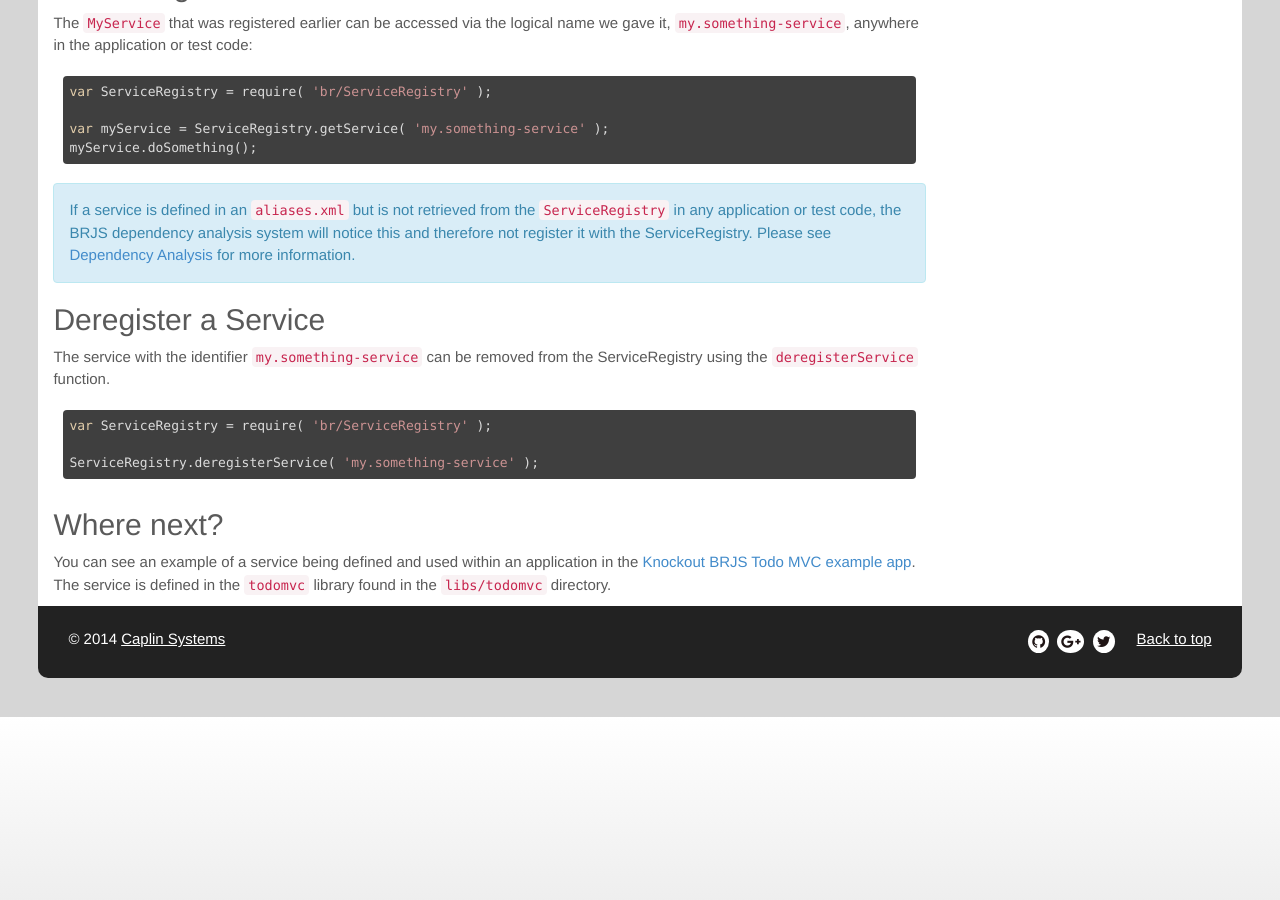
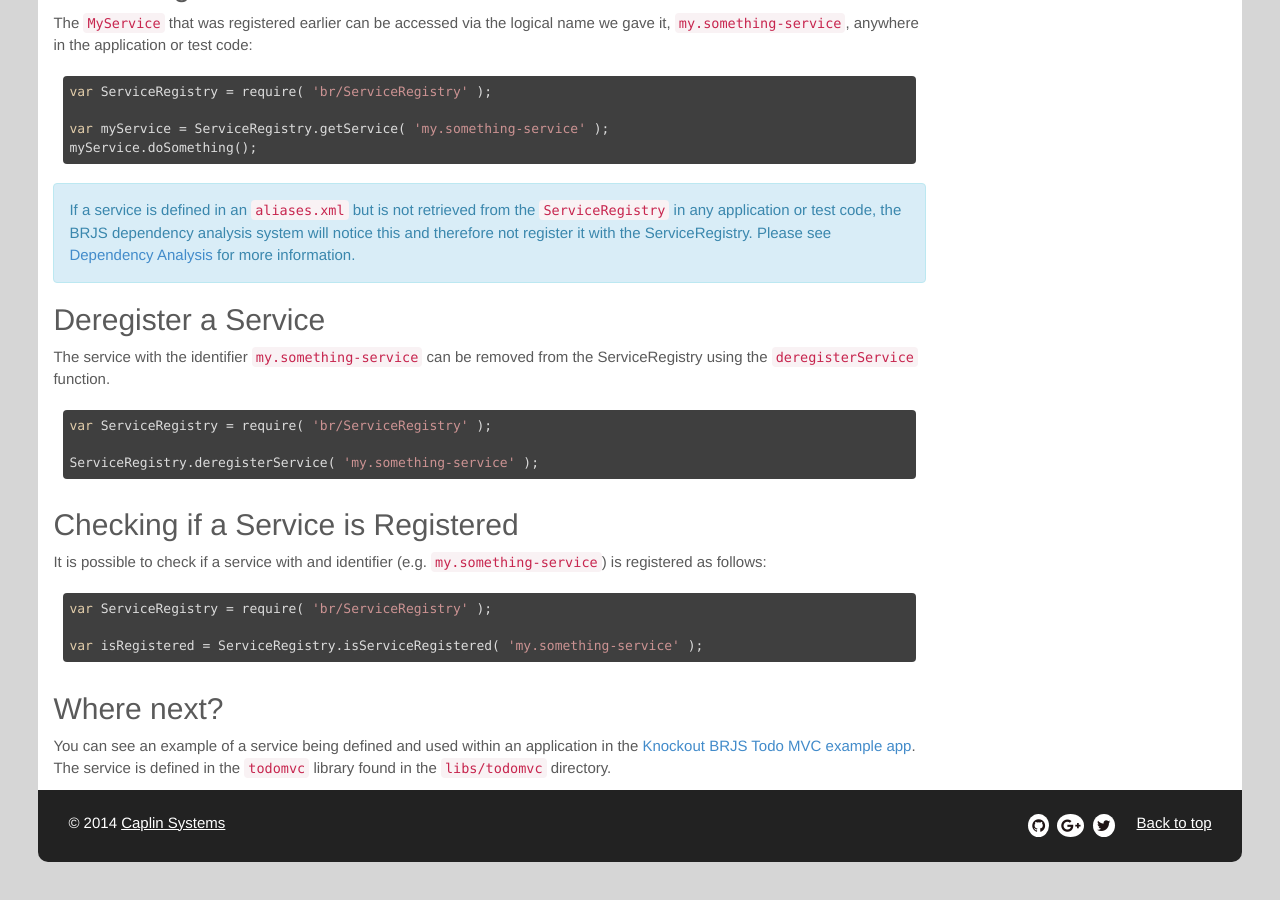
Before and after one commit to BladeRunnerJS/brjs-site, a Jekyll site: the page built from docs/use/service_registry.md, in a window 1280 px wide and 900 px high, scrolled down 1505 px. Built offline with Jekyll 4.4.1, drawn with Linux system fonts in a browser that asks for light colours; nearby versions of some CDN libraries; Markdown is read by kramdown in place of the engine named in the settings; before the commit the page ends 2222 px from its top, so only the background shows below that.

Commit message:
Adding `isServiceRegistered` example

````diff
--- a/docs/use/service_registry.md
+++ b/docs/use/service_registry.md
@@ -91,6 +91,16 @@ var ServiceRegistry = require( 'br/ServiceRegistry' );
 ServiceRegistry.deregisterService( 'my.something-service' );
 ```
 
+## Checking if a Service is Registered
+
+It is possible to check if a service with and identifier (e.g. `my.something-service`) is registered as follows:
+
+```javascript
+var ServiceRegistry = require( 'br/ServiceRegistry' );
+
+var isRegistered = ServiceRegistry.isServiceRegistered( 'my.something-service' );
+```
+
 ## Where next?
 
 You can see an example of a service being defined and used within an application in the [Knockout BRJS
````
